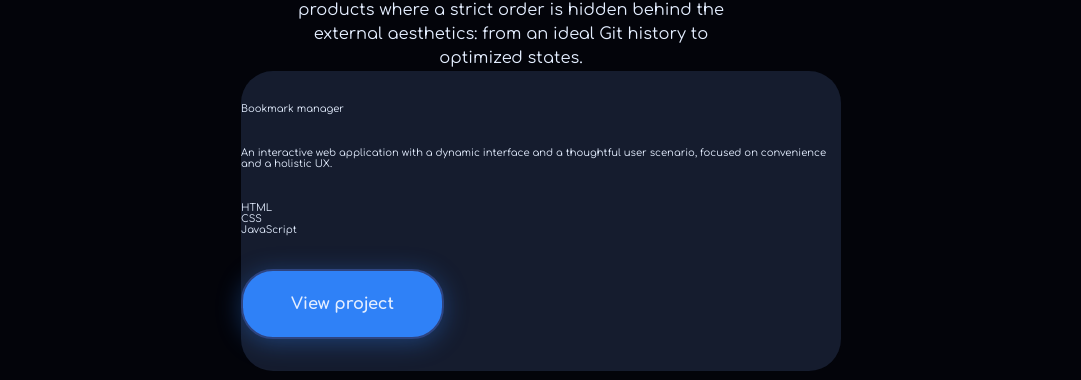
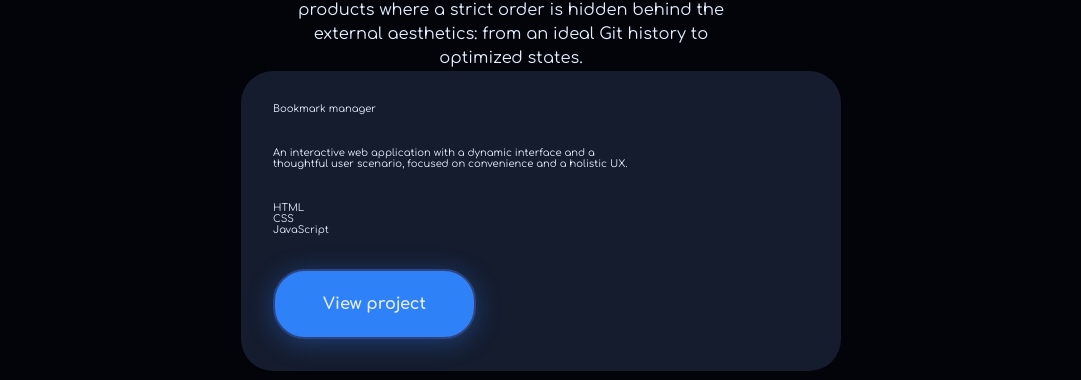
Before and after one commit to Leccon1/eternity-portfolio, a React (Vite) app: page / in a window 1280 px wide. Shown: the part 1217-1597 px from the top of the page, without its empty margins (99-1180 px from the left). Built offline with nearby package versions, Linux system fonts and the light colour scheme.

Commit message:
feat: addede spacer with styles

```diff
--- a/src/components/common/ProjectsCard/ProjectsCard.jsx
+++ b/src/components/common/ProjectsCard/ProjectsCard.jsx
@@ -19,6 +19,8 @@ const ProjectsCard = () => {
 
         <NavButton variant="primary">View project</NavButton>
       </div>
+
+      <div className={styles.spacer}></div>
     </div>
   )
 }
--- a/src/components/common/ProjectsCard/projectsCard.module.scss
+++ b/src/components/common/ProjectsCard/projectsCard.module.scss
@@ -10,7 +10,6 @@
 
   background-color: var(--color-surface);
   border-radius: var(--radius-xl);
-  padding: var(--spacing-xl) 0;
 
   display: flex;
   flex-direction: row;
@@ -18,9 +17,16 @@
 
   &__content {
     flex-shrink: 1;
+    padding: var(--spacing-xl);
+
     display: flex;
     align-items: flex-start;
     justify-content: space-between;
     flex-direction: column;
   }
 }
+
+.spacer {
+  flex-shrink: 0;
+  width: rem(150);
+}
```
